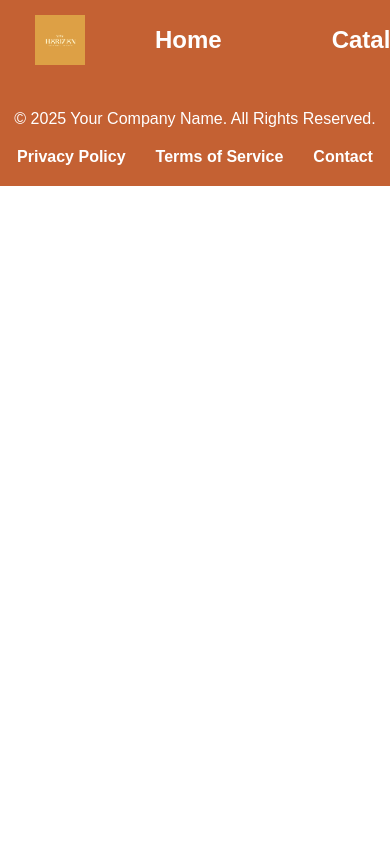
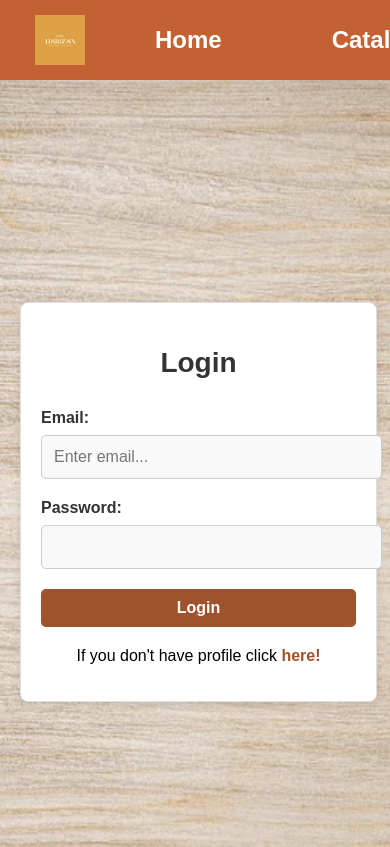
Before and after one commit to YavorStavrev/React-Project, a React (Vite) app in the folder client/: page /login in a window 390 px wide. Shown: the top 847 px of the page. Built offline with nearby package versions, Linux system fonts and the light colour scheme.

Commit message:
dynamic navigation and styling all pages

```diff
--- a/client/public/styles/footer.css
+++ b/client/public/styles/footer.css
@@ -1,6 +1,6 @@
 .footer {
     background-color: #c46133; /* Matching warm wooden shade */
-    padding: 20px 0;
+    padding: 10px 0;
     color: white;
     text-align: center;
     font-size: 16px;
--- /dev/null
+++ b/client/public/styles/login.css
@@ -0,0 +1,117 @@
+/* General container for login form */
+#login-page {
+    background: url('/images/wooden.jpg') no-repeat center center/cover;
+    background-color: #f4f4f4;
+    padding: 40px 20px;
+    display: flex;
+    justify-content: center;
+    align-items: center;
+    height: 100vh;
+    box-sizing: border-box;
+}
+
+.container {
+    background-color: white;
+    padding: 60px;
+    border-radius: 8px;
+    box-shadow: 0 4px 8px rgba(0, 0, 0, 0.1);
+    width: 100%;
+    max-width: 600px;
+    border: 1px solid #e0e0e0;
+}
+
+/* Header Style */
+.container h1 {
+    text-align: center;
+    font-size: 36px;
+    color: #333;
+    margin-bottom: 30px;
+    font-family: Arial, sans-serif;
+}
+
+/* Label styles */
+label {
+    font-size: 16px;
+    font-weight: bold;
+    margin-bottom: 8px;
+    display: block;
+    color: #333;
+}
+
+/* Input fields */
+input[type="email"],
+input[type="password"] {
+    width: 100%;
+    padding: 20px;
+    margin-bottom: 20px;
+    border: 1px solid #ccc;
+    border-radius: 5px;
+    font-size: 16px;
+    background-color: #f9f9f9;
+    transition: border-color 0.3s ease;
+}
+
+/* Hover effect for input fields */
+input[type="email"]:hover,
+input[type="password"]:hover {
+    border-color: #A0522D; /* Wooden shade */
+}
+
+/* Focus effect for input fields */
+input[type="email"]:focus,
+input[type="password"]:focus {
+    border-color: #8B4513; /* Darker wooden shade */
+    outline: none;
+}
+
+/* Submit button (Login) */
+input[type="submit"] {
+    background-color: #A0522D; /* Wooden shade */
+    color: white;
+    padding: 12px 24px;
+    font-size: 18px;
+    font-weight: bold;
+    border: none;
+    border-radius: 5px;
+    cursor: pointer;
+    transition: background-color 0.3s ease;
+    width: 100%; /* Ensure full width like the inputs */
+}
+
+input[type="submit"]:hover {
+    background-color: #8B4513; /* Darker wooden shade */
+}
+
+/* Additional text below the form */
+.field {
+    text-align: center;
+    margin-top: 20px;
+    font-size: 16px;
+}
+
+.field a {
+    color: #A0522D; /* Wooden shade */
+    text-decoration: none;
+    font-weight: bold;
+}
+
+.field a:hover {
+    color: #8B4513; /* Darker wooden shade */
+}
+
+/* Responsive design */
+@media (max-width: 768px) {
+    .container {
+        padding: 20px;
+        width: 90%;
+    }
+
+    .container h1 {
+        font-size: 28px;
+    }
+
+    input[type="submit"] {
+        font-size: 16px;
+        padding: 10px 20px;
+    }
+}
--- /dev/null
+++ b/client/public/styles/register.css
@@ -0,0 +1,117 @@
+/* General container for register form */
+#register-page {
+    background: url('/images/wooden.jpg') no-repeat center center/cover;
+    background-color: #f4f4f4;
+    padding: 40px 20px;
+    display: flex;
+    justify-content: center;
+    align-items: center;
+    height: 100vh;
+    box-sizing: border-box;
+}
+
+.container {
+    background-color: white;
+    padding: 30px;
+    border-radius: 8px;
+    box-shadow: 0 4px 8px rgba(0, 0, 0, 0.1);
+    width: 100%;
+    max-width: 600px;
+    border: 1px solid #e0e0e0;
+}
+
+/* Header Style */
+.container h1 {
+    text-align: center;
+    font-size: 36px;
+    color: #333;
+    margin-bottom: 30px;
+    font-family: Arial, sans-serif;
+}
+
+/* Label styles */
+label {
+    font-size: 16px;
+    font-weight: bold;
+    margin-bottom: 8px;
+    display: block;
+    color: #333;
+}
+
+/* Input fields */
+input[type="email"],
+input[type="password"] {
+    width: 100%;
+    padding: 12px;
+    margin-bottom: 20px;
+    border: 1px solid #ccc;
+    border-radius: 5px;
+    font-size: 16px;
+    background-color: #f9f9f9;
+    transition: border-color 0.3s ease;
+}
+
+/* Hover effect for input fields */
+input[type="email"]:hover,
+input[type="password"]:hover {
+    border-color: #A0522D; /* Wooden shade */
+}
+
+/* Focus effect for input fields */
+input[type="email"]:focus,
+input[type="password"]:focus {
+    border-color: #8B4513; /* Darker wooden shade */
+    outline: none;
+}
+
+/* Submit button (Register) */
+input[type="submit"] {
+    background-color: #A0522D; /* Wooden shade */
+    color: white;
+    padding: 12px 24px;
+    font-size: 18px;
+    font-weight: bold;
+    border: none;
+    border-radius: 5px;
+    cursor: pointer;
+    transition: background-color 0.3s ease;
+    width: 100%; /* Ensure full width like the inputs */
+}
+
+input[type="submit"]:hover {
+    background-color: #8B4513; /* Darker wooden shade */
+}
+
+/* Additional text below the form */
+.field {
+    text-align: center;
+    margin-top: 20px;
+    font-size: 16px;
+}
+
+.field a {
+    color: #A0522D; /* Wooden shade */
+    text-decoration: none;
+    font-weight: bold;
+}
+
+.field a:hover {
+    color: #8B4513; /* Darker wooden shade */
+}
+
+/* Responsive design */
+@media (max-width: 768px) {
+    .container {
+        padding: 20px;
+        width: 90%;
+    }
+
+    .container h1 {
+        font-size: 28px;
+    }
+
+    input[type="submit"] {
+        font-size: 16px;
+        padding: 10px 20px;
+    }
+}
--- a/client/public/styles/styles.css
+++ b/client/public/styles/styles.css
@@ -3,3 +3,5 @@
 @import "typography.css";
 @import "footer.css";
 @import "create.css";
+@import "login.css";
+@import "register.css";
--- a/client/src/App.jsx
+++ b/client/src/App.jsx
@@ -4,6 +4,9 @@ import Footer from './components/footer/footer'
 import Header from './components/header/Header'
 import Home from './components/home/Home'
 import CreatePost from './components/create-post/CreatePost'
+import Login from './components/login/Login'
+import Catalog from './components/catalog/Catalog'
+import Register from './components/register/Register'
 
 function App() {
   return (
@@ -13,7 +16,10 @@ function App() {
     <main id='main'>
         <Routes>
           <Route path='/' element={<Home />} />
+          <Route path='/properties' element={<Catalog />} />
           <Route path='/properties/create' element={<CreatePost />} />
+          <Route path='/login' element={<Login />} />
+          <Route path='/register' element={<Register />} />
         </Routes>
     </main>
 
--- a/client/src/components/catalog/Catalog.jsx
+++ b/client/src/components/catalog/Catalog.jsx
@@ -1,35 +1,9 @@
 export default function Catalog() {
     return (
         <section id="catalog-page">
-            <h1>All Games</h1>
+            <h1>All Properties:</h1>
 
-            <div className="allGames">
-                <div className="allGames-info">
-                    <img src="./images/avatar-1.jpg" />
-                    <h6>Action</h6>
-                    <h2>Cover Fire</h2>
-                    <a href="#" className="details-button">Details</a>
-                </div>
 
-            </div>
-            <div className="allGames">
-                <div className="allGames-info">
-                    <img src="./images/avatar-1.jpg" />
-                    <h6>Action</h6>
-                    <h2>Zombie lang</h2>
-                    <a href="#" className="details-button">Details</a>
-                </div>
-
-            </div>
-            <div className="allGames">
-                <div className="allGames-info">
-                    <img src="./images/avatar-1.jpg" />
-                    <h6>Action</h6>
-                    <h2>MineCraft</h2>
-                    <a href="#" className="details-button">Details</a>
-                </div>
-            </div>
-            <h3 className="no-articles">No articles yet</h3>
         </section>
     );
 }
--- a/client/src/components/header/Header.jsx
+++ b/client/src/components/header/Header.jsx
@@ -1,17 +1,19 @@
+import { Link } from "react-router";
+
 export default function Header() {
     return (
         <header>
             <nav className="navigation">
                 <div className="nav-left">
                     <img className="logo" src="/images/logo.png" alt="Logo" />
-                    <a href="#">Home</a>
-                    <a href="#">Catalog</a>
-                    <a href="/properties/create">Create</a>
+                    <Link to="/">Home</Link>
+                    <Link to="/catalog">Catalog</Link>
+                    <Link to="/properties/create">Create</Link>
                 </div>
                 <div className="nav-right">
-                    <a href="#">Logout</a>
-                    <a href="#">Login</a>
-                    <a href="#">Register</a>
+                    <Link to="/logout">Logout</Link>
+                    <Link to="/login">Login</Link>
+                    <Link to="/register">Register</Link>
                 </div>
             </nav>
         </header>
--- a/client/src/components/home/Home.jsx
+++ b/client/src/components/home/Home.jsx
@@ -3,7 +3,7 @@ export default function Home() {
         <div className="home">
             <h1>Welcome to Our Website</h1>
             <p>Your perfect place for finding amazing properties.</p>
-            <a href="#" className="btn">Explore Now</a>
+            <a href="/catalog" className="btn">Explore Now</a>
         </div>
     );
 }
--- a/client/src/components/login/Login.jsx
+++ b/client/src/components/login/Login.jsx
@@ -8,13 +8,13 @@ export default function Login() {
                     <div className="brand-logo"></div>
                     <h1>Login</h1>
                     <label htmlFor="email">Email:</label>
-                    <input type="email" id="email" name="email" placeholder="Sokka@gmail.com" />
+                    <input type="email" id="email" name="email" placeholder="Enter email..." />
 
                     <label htmlFor="login-pass">Password:</label>
                     <input type="password" id="login-password" name="password" />
                     <input type="submit" className="btn submit" value="Login" />
                     <p className="field">
-                        <span>If you don't have profile click <a href="#">here</a></span>
+                        <span>If you don't have profile click <a href="/register">here!</a></span>
                     </p>
                 </div>
             </form>
--- a/client/src/components/register/Register.jsx
+++ b/client/src/components/register/Register.jsx
@@ -7,7 +7,7 @@ export default function Register() {
                     <h1>Register</h1>
 
                     <label htmlFor="email">Email:</label>
-                    <input type="email" id="email" name="email" placeholder="maria@email.com" />
+                    <input type="email" id="email" name="email" placeholder="Enter email..." />
 
                     <label htmlFor="pass">Password:</label>
                     <input type="password" name="password" id="register-password" />
@@ -18,7 +18,7 @@ export default function Register() {
                     <input className="btn submit" type="submit" value="Register" />
 
                     <p className="field">
-                        <span>If you already have profile click <a href="#">here</a></span>
+                        <span>If you already have profile click <a href="/login">here</a></span>
                     </p>
                 </div>
             </form>
--- a/client/src/utils/request.js
+++ b/client/src/utils/request.js
@@ -25,7 +25,6 @@ const request = async (method, url, data) => {
 
 export default {
     get: request.bind(null, 'GET'),
-    // get: (...params) => request('GET', ...params)
     post: request.bind(null, 'POST'),
     put: request.bind(null, 'PUT'),
     delete: request.bind(null, 'DELETE'),
```
